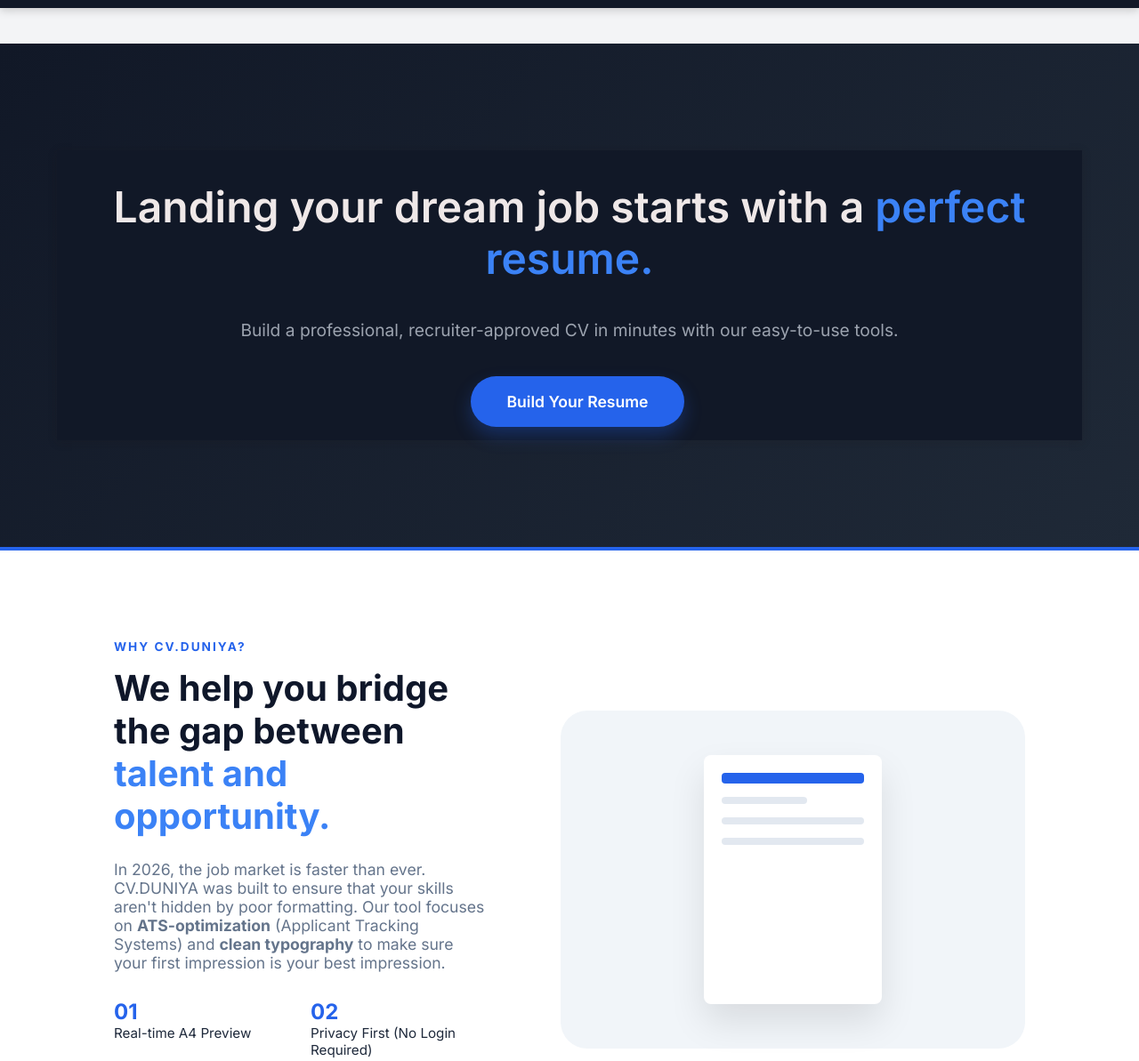
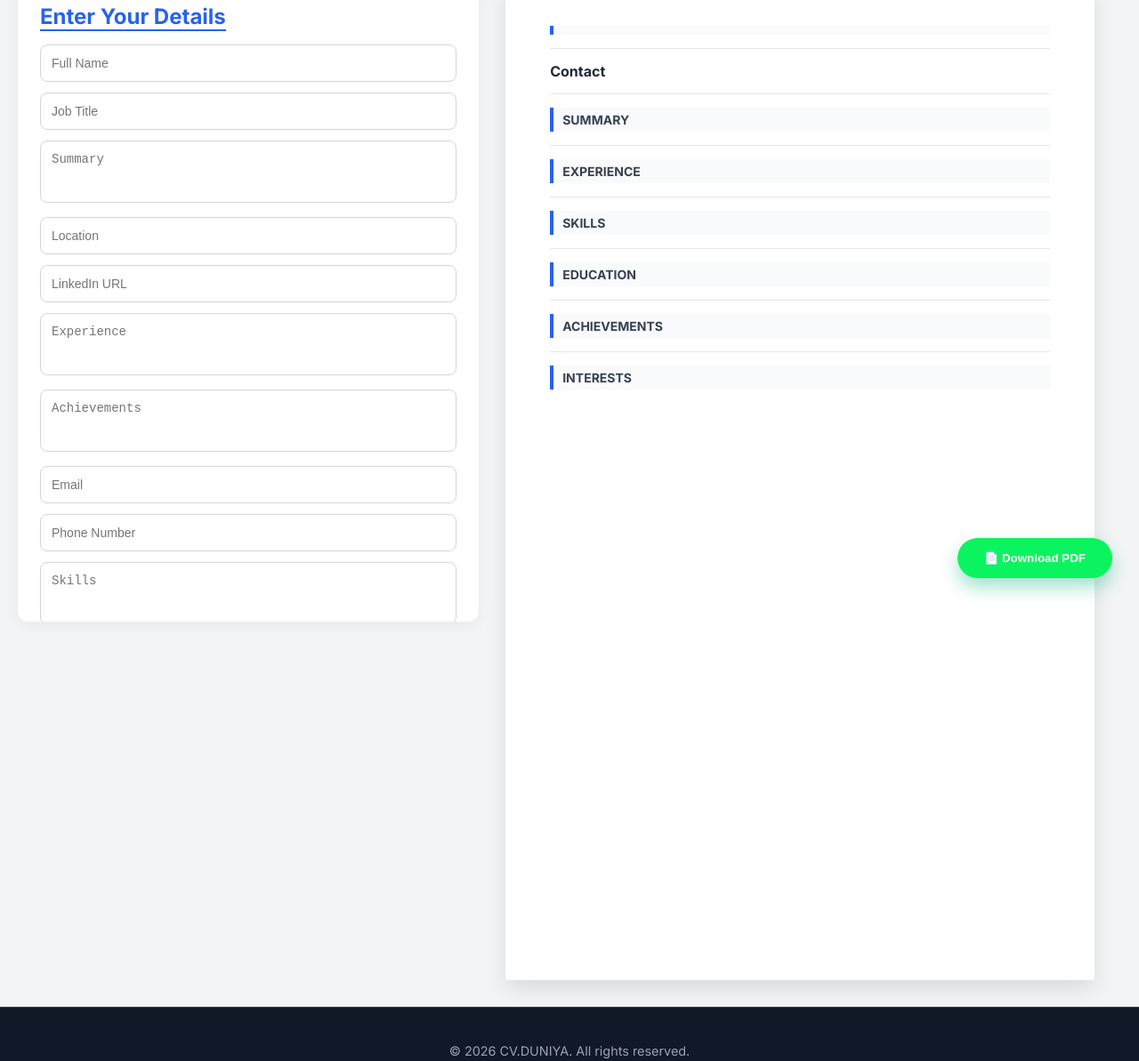
Before and after one commit to sanketbabanshelke/cv.duniya, a plain HTML site: page home.html in a window 1280 px wide. Shown: the part 120-1313 px from the top of the page at 89% size. Drawn offline with Linux system fonts and the light colour scheme.

Commit message:
Add files via upload

```diff
--- a/home.html
+++ b/home.html
@@ -2,10 +2,9 @@
 <html lang="en">
 <head>
     <meta charset="UTF-8">
-    <meta name="viewport" content="width=device-width, initial-scale=1.0">
-    <title>CV.DUNIYA - Professional Resume Builder</title>
+    <title>CV.DUNIYA</title>
     <link rel="stylesheet" href="style.css">
-    <link href="https://fonts.googleapis.com/css2?family=Poppins:wght@300;400;600&display=swap" rel="stylesheet">
+
 </head>
 <body>
     <header class="main-header">
@@ -15,57 +14,89 @@
     </div>
     </header>
 
-    <main>
-        <section class="hero">
-            <div class="hero-container">
-                <h2>Landing your dream job starts with a <span class="highlight">perfect resume.</span></h2>
-                <p>Build a professional, recruiter-approved CV in minutes with our easy-to-use tools.</p>
-                <a href="index.html" class="cta-button">Build Your Resume</a>
+
+    <div class="container">
+
+    <!-- Form Section -->
+    <div class="form">
+        <h2>Enter Your Details</h2>
+
+        <input type="text" id="name" placeholder="Full Name">
+        <input type="text" id="jobtitle" placeholder="Job Title">
+        <textarea id="summary" placeholder="Summary"></textarea>
+
+        <input type="text" id="location" placeholder="Location">
+        <input type="url" id="linkedin" placeholder="LinkedIn URL">
+
+        <textarea id="experience" placeholder="Experience"></textarea>
+        <textarea id="achievement" placeholder="Achievements"></textarea>
+
+        <input type="email" id="email" placeholder="Email">
+        <input type="text" id="phone" placeholder="Phone Number">
+
+        <textarea id="skills" placeholder="Skills"></textarea>
+        <textarea id="education" placeholder="Education"></textarea>
+         <textarea id="interests" placeholder="Interests"></textarea>
+        <button onclick="generateResume()">Generate Resume</button>
+
     </div>
-        </section>
+
+    <!-- Resume Preview -->
+    <div class="resume" id="resume">
+
+        <h2 id="r-name"></h2>
+        <h3 id="r-jobtitle"></h3>
+        <p id="r-location"></p>
+
+        <hr>
+
+        <h4>Contact</h4>
+        <div class="Contact info">
+            <p id="r-email"></p>
+            <p id="r-phone"></p>
+            <p id="r-linkedin"></p>
+        </div>
+        <hr>
+
+        <h3>Summary</h3>
+        <p id="r-summary"></p>
+
+        <hr>
+
+        <h3>Experience</h3>
+        <p id="r-experience"></p>
+
+        <hr>
+
+        <h3>Skills</h3>
+        <p id="r-skills"></p>
+
+        <hr>
+
+        <h3>Education</h3>
+        <p id="r-education"></p>
+
+        <hr>
+
+        <h3>Achievements</h3>
+        <p id="r-achievement"></p>
+
+        <hr>
+
+        <h3>Interests</h3>
+        <p id="r-interests"></p>
+    </div>
+ </div>
+
+<script src="script.js"></script>
+<script src="https://cdnjs.cloudflare.com/ajax/libs/html2pdf.js/0.10.1/html2pdf.bundle.min.js"></script>
+<button onclick="downloadPDF()">Download PDF</button>
+
 
 <div>
-          <section class="about" id="about">
-    <div class="about-container">
-        <div class="about-content">
-            <span class="section-subtitle">Why CV.DUNIYA?</span>
-            <h2>We help you bridge the gap between <span class="highlight">talent and opportunity.</span></h2>
-            <p>
-                In 2026, the job market is faster than ever. CV.DUNIYA was built to ensure
-                that your skills aren't hidden by poor formatting. Our tool focuses on
-                <strong>ATS-optimization</strong> (Applicant Tracking Systems) and
-                <strong>clean typography</strong> to make sure your first impression is
-                your best impression.
-            </p>
-            <ul class="stats-grid">
-                <li>
-                    <strong>01</strong>
-                    <span>Real-time A4 Preview</span>
-                </li>
-                <li>
-                    <strong>02</strong>
-                    <span>Privacy First (No Login Required)</span>
-                </li>
-                <li>
-                    <strong>03</strong>
-                    <span>Recruiter-Approved Design</span>
-                </li>
-            </ul>
-        </div>
-        <div class="about-visual">
-             <div class="resume-mini-preview">
-                <div class="line header-line"></div>
-                <div class="line short-line"></div>
-                <div class="line body-line"></div>
-                <div class="line body-line"></div>
-            </div>
-        </div>
-    </div>
-</section>
-        </div>
-
     <footer>
         <p>&copy; 2026 CV.DUNIYA. All rights reserved.</p>
     </footer>
+</div>
 </body>
 </html>
```
Also changed, not shown: index (2).html (added, +71 -0 lines). Lines whose indentation alone changed are shown as unchanged.
